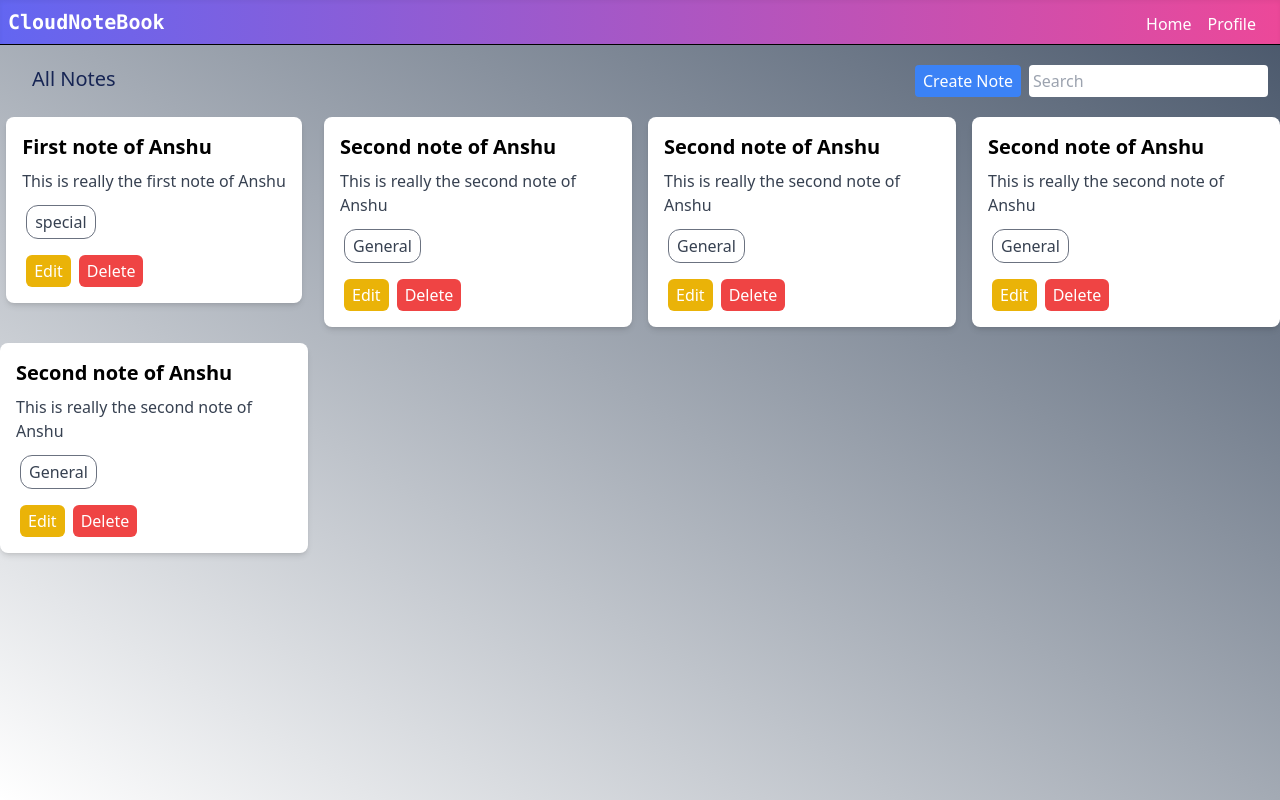
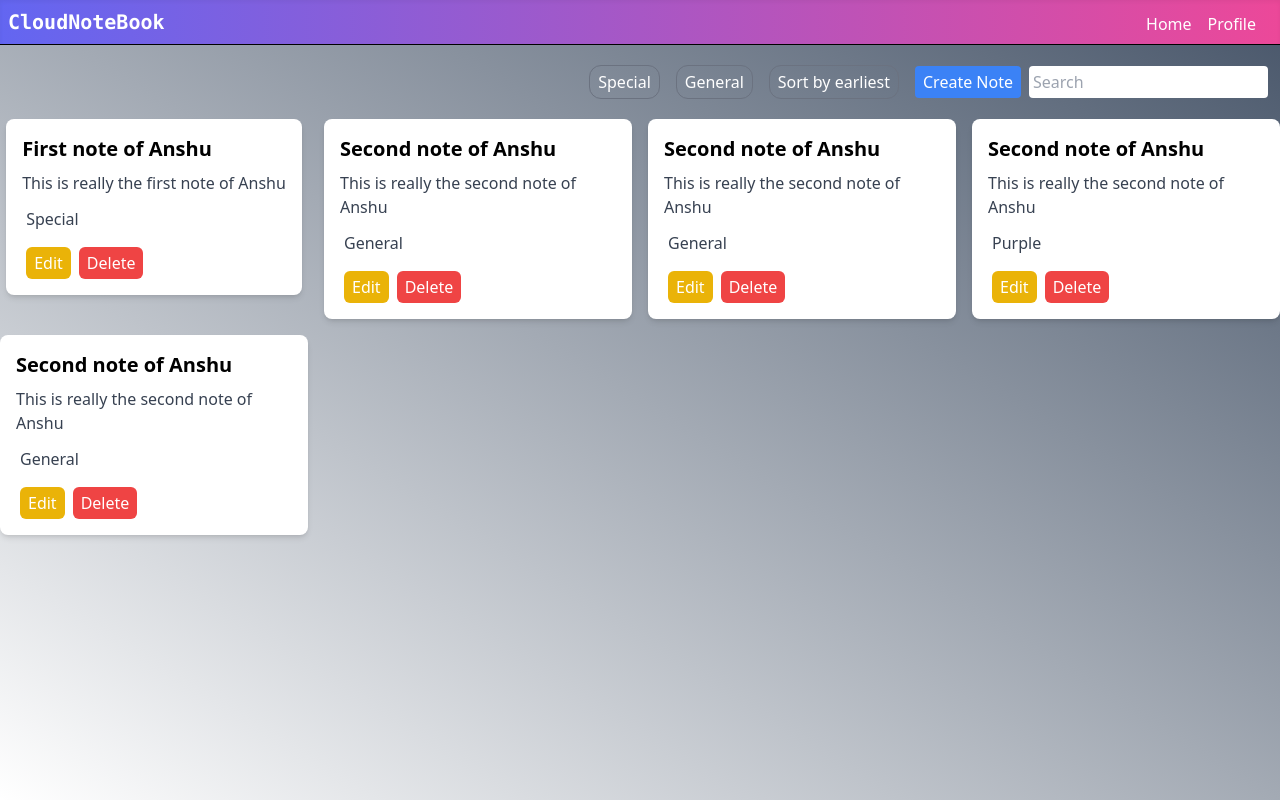
Before and after one commit to i-m-anshu-patel/cloudNotebook-frontend, a React (Create React App) app: page /home in a window 1280 px wide. Built offline with nearby package versions, Linux system fonts and the light colour scheme.

Commit message:
Filters done

```diff
--- a/src/Components/Home.js
+++ b/src/Components/Home.js
@@ -1,15 +1,42 @@
-import React, { useState } from 'react'
+import React, { useEffect, useState } from 'react'
 import NoteCard from './NoteCard'
 import sample from '../utils/sample'
 
 const Home = () => {
   const records = sample.notes;
+  const [previousNotes, setPreviousNotes] = useState(records);
   const [notes, setNotes] = useState(records);
+  const [generalTag, setGeneralTag] = useState(false);
+  const [specialTag, setSpecialTag] = useState(false);
+
+  useEffect(()=>{
+    if(generalTag){
+      const newNotes = notes.filter((note) => note.tag === 'General');
+      setNotes(newNotes);
+    }
+    else{
+      setNotes(previousNotes);
+    }
+  }, [generalTag]);
+
+
+  useEffect(()=>{
+    if(specialTag){
+      const newNotes = notes.filter((note) => note.tag === 'Special');
+      setNotes(newNotes);
+    }
+    else{
+      setNotes(previousNotes);
+    }
+  }, [specialTag])
+
   return (
     <div className='mt-5'>
       <div className='flex my-5 ms-8'>
-        <p className='text-xl text-blue-950'>All Notes</p>
         <div className='ms-auto me-3'>
+        <button type='button' className={`mx-2 rounded-xl px-2 py-1 border border-gray-500 hover:border-white`} onClick={() => setSpecialTag(!specialTag)}>Special</button>
+        <button type='button' className={`mx-2 rounded-xl px-2 py-1 border border-gray-500 hover:border-white`} onClick={() => setGeneralTag(!generalTag)}>General</button>
+          <button type='button' className='mx-2 rounded-xl px-2 py-1 border border-gray-500 hover:border-white'>Sort by earliest</button>
           <button type='button' className='bg-blue-500 mx-2 px-2 py-1 rounded'>Create Note</button>
           <input type='text' className='rounded py-1 px-1' placeholder='Search' />
         </div>
@@ -18,8 +45,8 @@ const Home = () => {
 
 
       <div className='grid grid-cols-4 gap-4'>
-      {notes && notes.map((record) =>
-         (<NoteCard key={record._id} note={record}/>)
+        {notes && notes.map((record) =>
+          (<NoteCard key={record._id} note={record} />)
         )}
       </div>
     </div>
--- /dev/null
+++ b/src/components/CreateNote.js
@@ -0,0 +1,11 @@
+import React from 'react'
+
+const CreateNote = () => {
+  return (
+    <div>
+
+    </div>
+  )
+}
+
+export default CreateNote
--- /dev/null
+++ b/src/components/EditNote.js
@@ -0,0 +1,11 @@
+import React from 'react'
+
+const EditNote = () => {
+  return (
+    <div>
+
+    </div>
+  )
+}
+
+export default EditNote
--- a/src/components/NoteCard.js
+++ b/src/components/NoteCard.js
@@ -7,7 +7,7 @@ const NoteCard = ({note}) => {
             <div className="p-4">
                 <h2 className="font-bold text-xl mb-2 text-black">{note.title}</h2>
                 <p className="text-gray-700">{note.description}</p>
-                <button type='button'className='mt-3 mx-1  text-gray-700 rounded-xl px-2 py-1 border border-gray-500'>{note.tag}</button>
+                <button type='button'className='mt-3 mx-1  text-gray-700'>{note.tag}</button>
                 <div className="mt-4">
                    <button type='button' className='bg-yellow-500 rounded-md px-2 py-1 mx-1'>Edit</button>
                    <button type='button' className='bg-red-500 rounded-md px-2 py-1 mx-1'>Delete</button>
--- /dev/null
+++ b/src/components/NoteForm.js
@@ -0,0 +1,11 @@
+import React from 'react'
+
+const NoteForm = () => {
+  return (
+    <div>
+
+    </div>
+  )
+}
+
+export default NoteForm
--- a/src/utils/sample.js
+++ b/src/utils/sample.js
@@ -5,7 +5,7 @@ const sample ={
             "user": "6609d8e767c1d1dee684f0ac",
             "title": "First note of Anshu",
             "description": "This is really the first note of Anshu",
-            "tag": "special",
+            "tag": "Special",
             "date": "2024-04-01T20:49:36.314Z",
             "__v": 0
         },
@@ -32,7 +32,7 @@ const sample ={
             "user": "6609d8e767c1d1dee684f0ac",
             "title": "Second note of Anshu",
             "description": "This is really the second note of Anshu",
-            "tag": "General",
+            "tag": "Purple",
             "date": "2024-04-01T20:57:03.901Z",
             "__v": 0
         },
```
